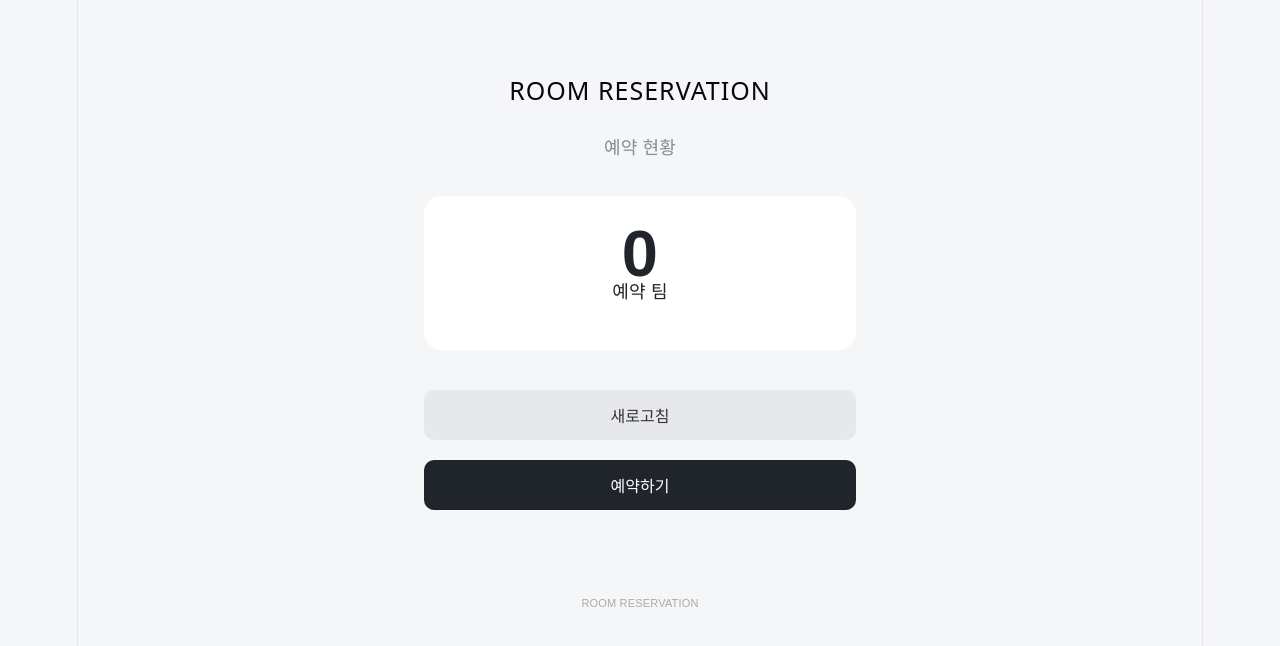
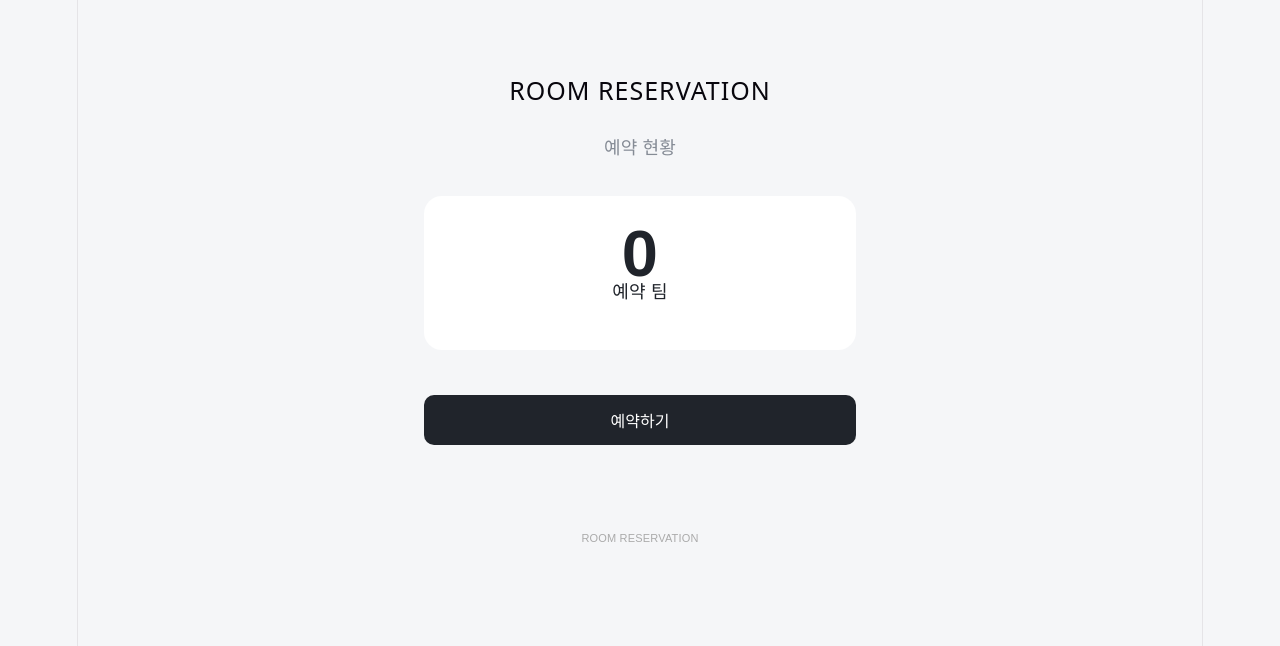
Before and after one commit to sch-Anthony/room-reservation, a React (Vite) app: page / in a window 1280 px wide. Shown: the top 646 px of the page. Built offline with nearby package versions, Linux system fonts and the light colour scheme; no server answers.

Commit message:
Refactor loadCount interval and remove refresh button
Fix the interval setup for loadCount function and remove the refresh button.

```diff
--- a/src/pages/Home.jsx
+++ b/src/pages/Home.jsx
@@ -36,8 +36,14 @@ function Home() {
   }
 
   useEffect(() => {
+  loadCount();
+
+  const interval = setInterval(() => {
     loadCount();
-  }, []);
+  }, 1000);
+
+  return () => clearInterval(interval);
+}, []);
 
   return (
     <main className="container">
@@ -50,9 +56,6 @@ function Home() {
         </span>
         <span>예약 팀</span>
       </section>
-      <button className="back-button" onClick={loadReservationCount}>
-        새로고침
-      </button>
 
       <button
         className="primary-button"
```
